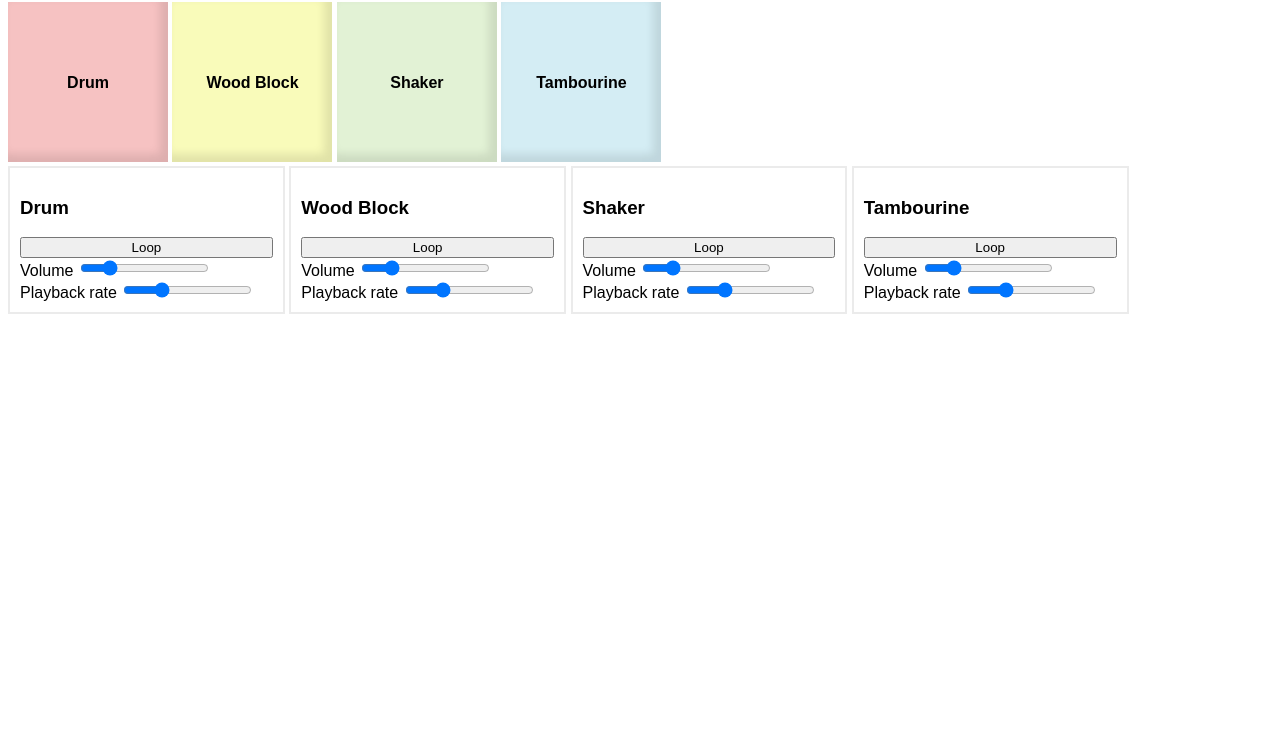
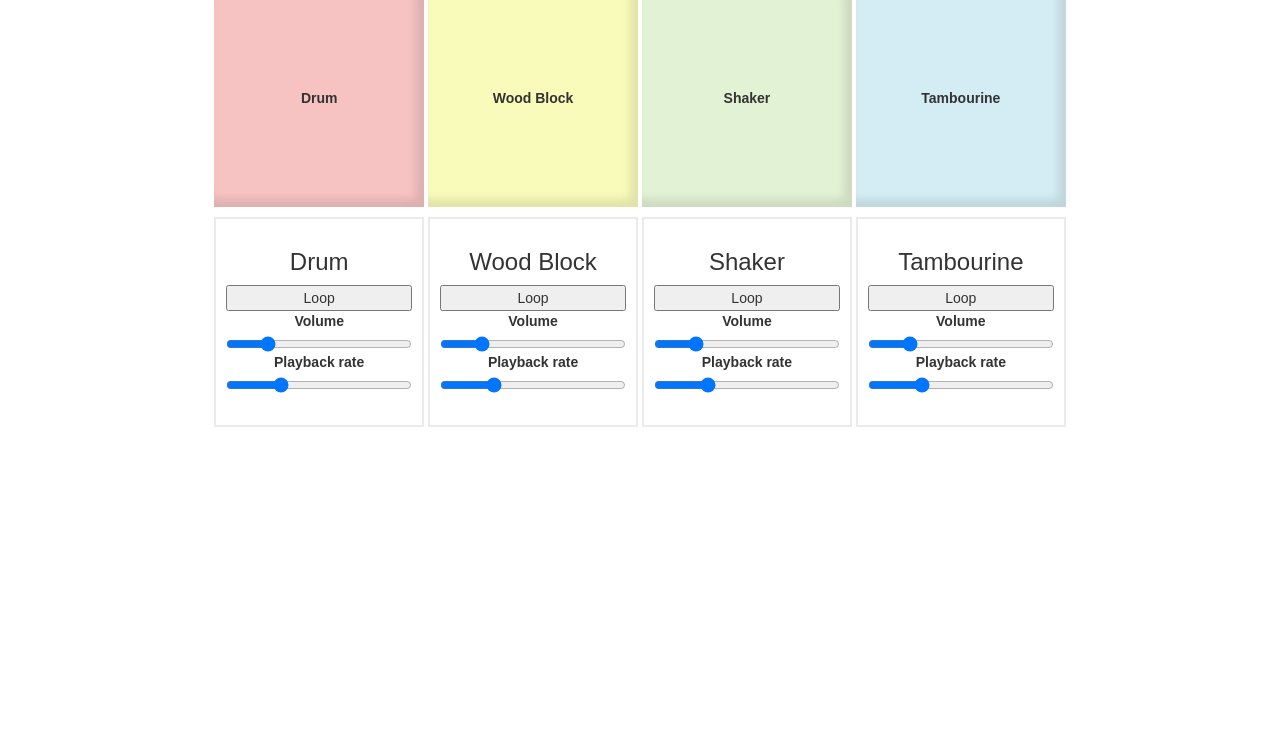
Before and after one commit to stacyhuang/web-audio-api-synth-pad, a website: page index.html in a window 1280 px wide. Shown: the part 66-800 px from the top of the page. Drawn offline with nearby package versions, Linux system fonts and the light colour scheme; no server answers.

Commit message:
Add minor styling

```diff
--- a/index.html
+++ b/index.html
@@ -3,11 +3,12 @@
   <head>
     <meta charset="utf-8" />
     <script src="https://ajax.googleapis.com/ajax/libs/jquery/2.2.2/jquery.min.js"></script>
+    <link rel="stylesheet" href="https://maxcdn.bootstrapcdn.com/bootstrap/3.3.6/css/bootstrap.min.css" integrity="sha384-1q8mTJOASx8j1Au+a5WDVnPi2lkFfwwEAa8hDDdjZlpLegxhjVME1fgjWPGmkzs7" crossorigin="anonymous">
     <link rel="stylesheet" type="text/css" href="style.css" />
   </head>
   <body>
-    <div class="synth-pad">
-      <h2>Synth Pad</h2>
+    <div class="synth-pad container">
+      <h2>Synth Pad with Web Audio API</h2>
       <section id="pads">
         <div id="pad1" data-sound="sound/drum.wav"><span>Drum</span></div>
         <div id="pad2" data-sound="sound/woodblock.wav"><span>Wood Block</span></div>
--- a/style.css
+++ b/style.css
@@ -2,27 +2,34 @@ body {
   font-family: sans-serif;
 }
 
+.synth-pad {
+  text-align: center;
+}
+
+#pads {
+  margin-bottom: 10px;
+}
+
 #pads div {
-  width: 10em;
-  height: 10em;
+  width: 15em;
+  height: 15em;
   display: inline-block;
   box-shadow: rgba(0, 0, 0, 0.098039) -6px -6px 8px 2px inset;
-  position: relative;
 }
 
 #pads span {
-  position: absolute;
   width: 100%;
   display: inline-block;
   text-align: center;
-  top: 4.5em;
+  margin-top: 6.5em;
   font-weight: bold;
 }
 
 .control-pad {
   border: solid 2px #EBEBEB;
   padding: 10px;
-  width: 20%;
+  width: 15em;
+  height: 15em;
   display: inline-block;
 }
 
```
Also changed, not shown: package.json (added, +17 -0 lines), server.js (added, +10 -0 lines), 1 other file.
